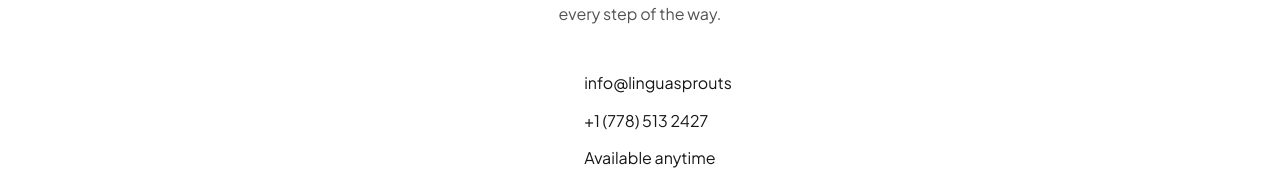
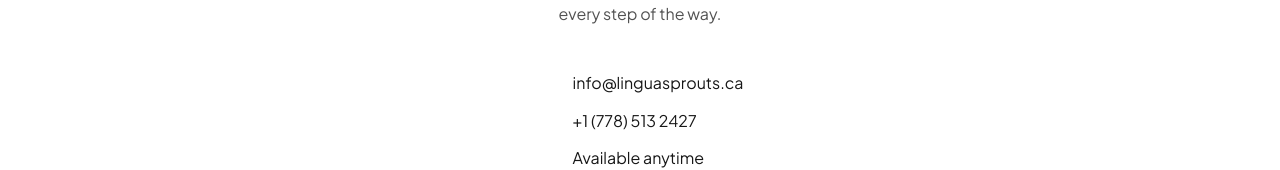
Before and after one commit to invasion-studio/linguasprouts-client, a Next.js app: page /contact in a window 1280 px wide. Shown: the part 277-447 px from the top of the page. Built offline with nearby package versions, Linux system fonts and the light colour scheme; some icons are missing; a web font is replaced by a local one; what @mui/material-nextjs would draw is missing.

Commit message:
fix: email mailto fix

```diff
--- a/app/(marketing)/contact/page.tsx
+++ b/app/(marketing)/contact/page.tsx
@@ -56,7 +56,15 @@ function ContactUs() {
           <Stack gap={"12px"}>
             <Stack gap={"20px"} flexDirection={"row"} alignItems={"center"}>
               <EmailIcon color="primary" fontSize="small" />
-              <Typography>info@linguasprouts</Typography>
+              <Typography
+                component={"a"}
+                href="mailto:info@linguasprouts.ca"
+                sx={{
+                  "&:hover": { color: (theme) => theme.palette.primary.main },
+                }}
+              >
+                info@linguasprouts.ca
+              </Typography>
             </Stack>
             <Stack gap={"20px"} flexDirection={"row"} alignItems={"center"}>
               <PhoneIcon color="primary" fontSize="small" />
```
